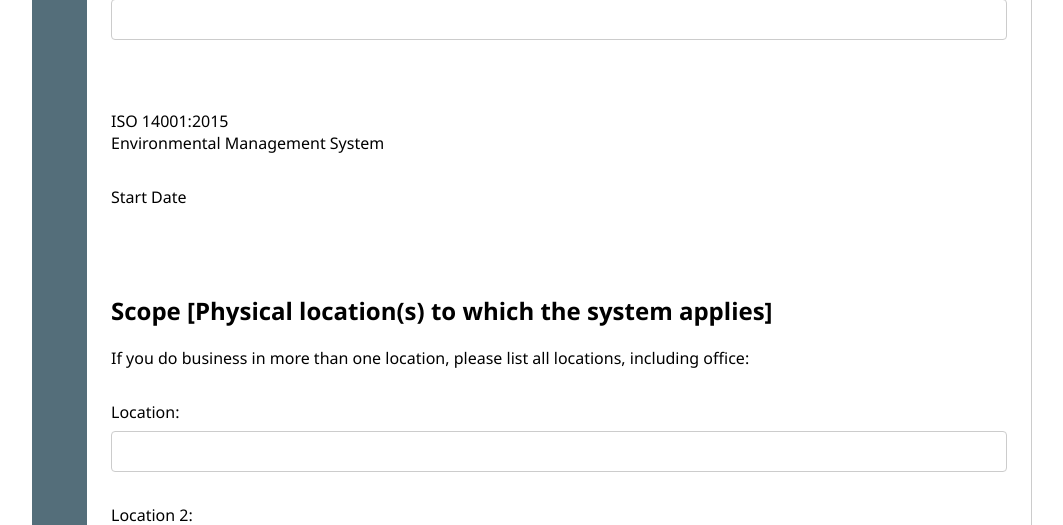
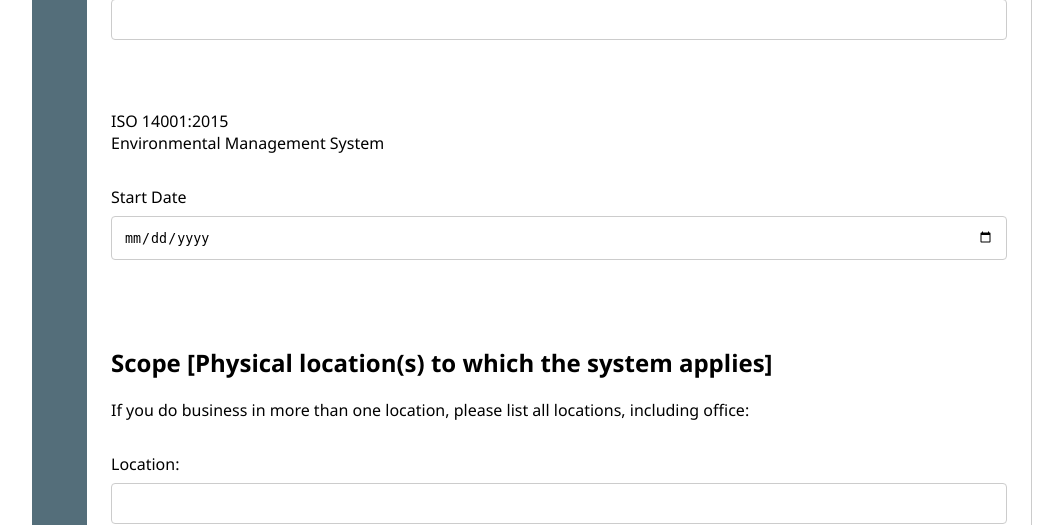
Before and after one commit to MVC-Communications/new_greenmark, a Django app: page /iso/iso_step_one in a window 1280 px wide. Shown: the part 511-1036 px from the top of the page, without its empty margins (108-1171 px from the left). Run offline with Django 4.2, Linux system fonts and the light colour scheme; the visitor is signed in with stand-in values (Sample User, id 1); some libraries are stand-ins or nearby versions.

Commit message:
edit the print iso form file

```diff
--- a/greenmark/main/templates/main/iso_form.html
+++ b/greenmark/main/templates/main/iso_form.html
@@ -59,7 +59,7 @@
             </p>
             <div class="input-group">
                 <label for="dob">Start Date</label>
-                {% render_field formB.year_made type="date" name="dob" id="start-date" class="input" %}
+                {% render_field formA.year_of_aggrement type="date" name="dob" id="start-date" class="input" %}
             </div>
             <br>
 
@@ -137,55 +137,55 @@
             <h3 class="">Key Decision Maker/s responsible (name/s, title/s, signatures): </h3>
             <div class="input-group">
                 <label for="position">Name:</label>
-                {% render_field formC.name type="text" name="name" id="name" class="input" %}
+                {% render_field formA.keydecider_name type="text" name="name" id="name" class="input" %}
             </div>
             <div class="input-group">
                 <label for="position">Title:</label>
-                {% render_field formC.title type="text" name="title" id="title" class="input" %}
+                {% render_field formA.keydecider_title type="text" name="title" id="title" class="input" %}
             </div>
             <div class="input-group">
                 <label for="position">Email:</label>
-                {% render_field formC.email type="email" name="email" id="email" class="input" %}
+                {% render_field formA.keydecider_email type="email" name="email" id="email" class="input" %}
             </div>
             <div class="input-group">
                 <label for="position">signature:</label>
-                {% render_field formC.signature type="text" name="signature" id="signature" class="input" %}
+                {% render_field formA.keydecider_signature type="text" name="signature" id="signature" class="input" %}
             </div>
             <h3 class="">Direct Management (name/s, title/s, signatures: can be the same person/s as Key decision
                 maker/s):</h3>
                 <div class="input-group">
                     <label for="position">Name:</label>
-                    {% render_field formD.name type="text" name="name" id="name" class="input" %}
+                    {% render_field formA.envmanager_name type="text" name="name" id="name" class="input" %}
                 </div>
                 <div class="input-group">
                     <label for="position">Title:</label>
-                    {% render_field formD.title type="text" name="title" id="title" class="input" %}
+                    {% render_field formA.envmanager_title type="text" name="title" id="title" class="input" %}
                 </div>
                 <div class="input-group">
                     <label for="position">Email:</label>
-                    {% render_field formD.email type="email" name="email" id="email" class="input" %}
+                    {% render_field formA.envmanager_email type="email" name="email" id="email" class="input" %}
                 </div>
                 <div class="input-group">
                     <label for="position">signature:</label>
-                    {% render_field formD.signature type="text" name="signature" id="signature" class="input" %}
+                    {% render_field formA.envmanager_signature type="text" name="signature" id="signature" class="input" %}
                 </div>
             <h3 class="">Another Person Responsible (name/s, title/s, signatures: can be the same person/s as Key decision
                 maker/s):</h3>
                 <div class="input-group">
                     <label for="position">Name:</label>
-                    {% render_field formE.name type="text" name="name" id="name" class="input" %}
+                    {% render_field formA.otherresp_person_name type="text" name="name" id="name" class="input" %}
                 </div>
                 <div class="input-group">
                     <label for="position">Title:</label>
-                    {% render_field formE.title type="text" name="title" id="title" class="input" %}
+                    {% render_field formA.otherresp_person_title type="text" name="title" id="title" class="input" %}
                 </div>
                 <div class="input-group">
                     <label for="position">Email:</label>
-                    {% render_field formE.email type="email" name="email" id="email" class="input" %}
+                    {% render_field formA.otherresp_person_email type="email" name="email" id="email" class="input" %}
                 </div>
                 <div class="input-group">
                     <label for="position">signature:</label>
-                    {% render_field formE.signature type="text" name="signature" id="signature" class="input" %}
+                    {% render_field formA.otherresp_person_signature type="text" name="signature" id="signature" class="input" %}
                 </div>
 
 
```
